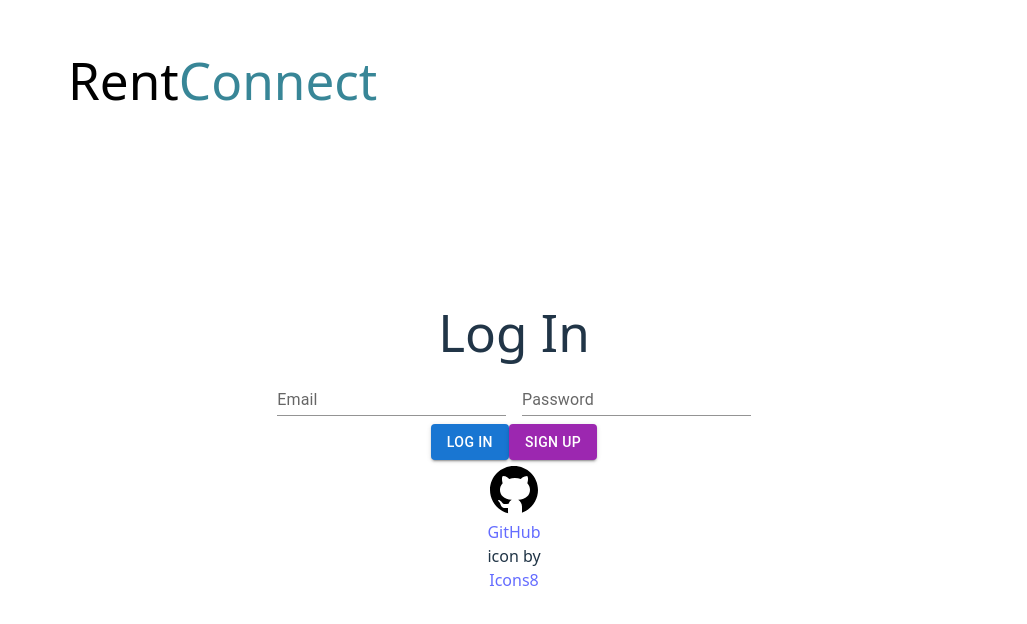
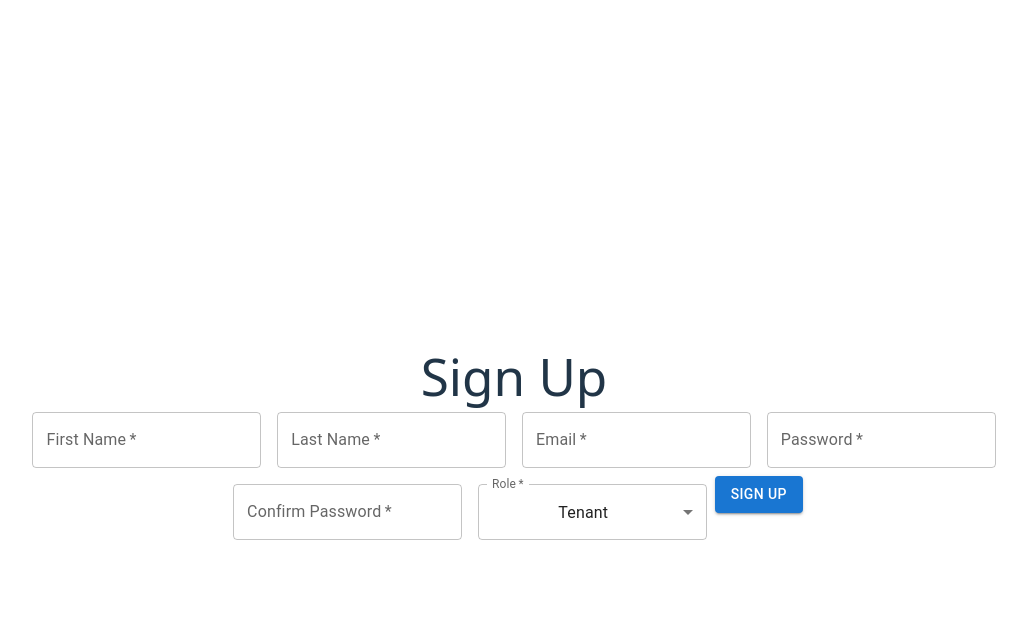
Before and after one commit to murray-pocha/RentConnect, a React (Vite) app in the folder Frontend/: page /sign-up in a window 1280 px wide. Shown: the top 624 px of the page, without its empty margins (126-1153 px from the left). Built offline with nearby package versions, Linux system fonts and the light colour scheme.

Commit message:
fixed logout not logging user out until refresh

```diff
--- a/Frontend/src/App.jsx
+++ b/Frontend/src/App.jsx
@@ -18,7 +18,7 @@ function App() {
     <Routes>
       <Route
         path="/"
-        element={User ? <Navigate to="/dashboard" /> : <Navigate to={"/sign-up"} />}
+        element={User ? <Navigate to="/dashboard" /> : <Navigate to={"/login"} />}
       />
 
       {/* Nested dashboard route */}
@@ -29,7 +29,8 @@ function App() {
       <Route path="/view-properties" element={<RentalProperties />} />
       <Route path="/add-property" element={<AddProperty />} />
       <Route path="/renter-application" element={<RenterApplicationForm />} />
-      <Route path="/sign-up" element={<LoginPage setLoggedIn={setLoggedIn} setUser={setUser} />}/>
+      <Route path="/login" element={<LoginPage setLoggedIn={setLoggedIn} setUser={setUser} />}/>
+      <Route path="/sign-up" element={<SignUp User={User} setUser={setUser}/>} />
     </Routes>
   );
 }
--- a/Frontend/src/components/Button Components/LogoutButton.jsx
+++ b/Frontend/src/components/Button Components/LogoutButton.jsx
@@ -18,7 +18,7 @@ function LogoutButton({ setLoggedIn }) {
       console.log("User logged out successfully");
 
       localStorage.clear()
-      navigate("/sign-up")
+      navigate("/login")
     } catch (error) {
       console.error("Error logging out:", error);
     }
--- a/Frontend/src/components/SignUp.jsx
+++ b/Frontend/src/components/SignUp.jsx
@@ -5,7 +5,8 @@ import Button from "@mui/material/Button";
 import MenuItem from "@mui/material/MenuItem";
 import { useNavigate } from "react-router-dom";
 
-function SignUp() {
+function SignUp({ User, setUser }) {
+
   const [formData, setFormData] = useState({
     email: "",
     password: "",
@@ -26,7 +27,7 @@ function SignUp() {
     e.preventDefault();
 
     try {
-      const response = await fetch("http://localhost:3000/users", {
+      const response = await fetch("http://localhost:3001/users", {
         method: "POST",
         headers: {
           "Content-Type": "application/json",
@@ -40,10 +41,13 @@ function SignUp() {
       }
 
       const data = await response.json();
-      console.log("User signed up successfully:", data);
+      console.log("User signed up successfully:", data.user);
+      setUser(data.user)
+      localStorage.setItem('user', JSON.stringify(data.user))
 
       // Redirect to login or dashboard after successful sign-up
       navigate("/dashboard");
+
     } catch (error) {
       console.error("Error signing up:", error);
       setError(error.message);
```
